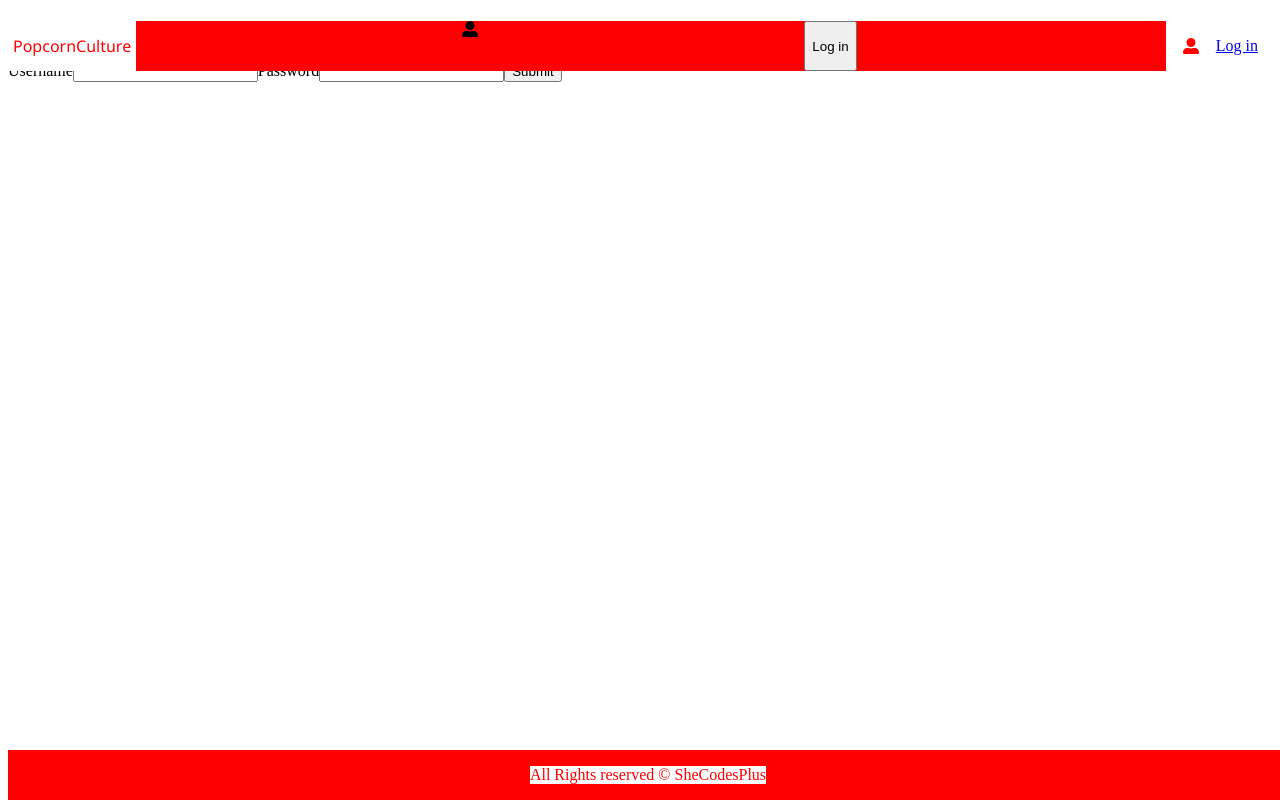
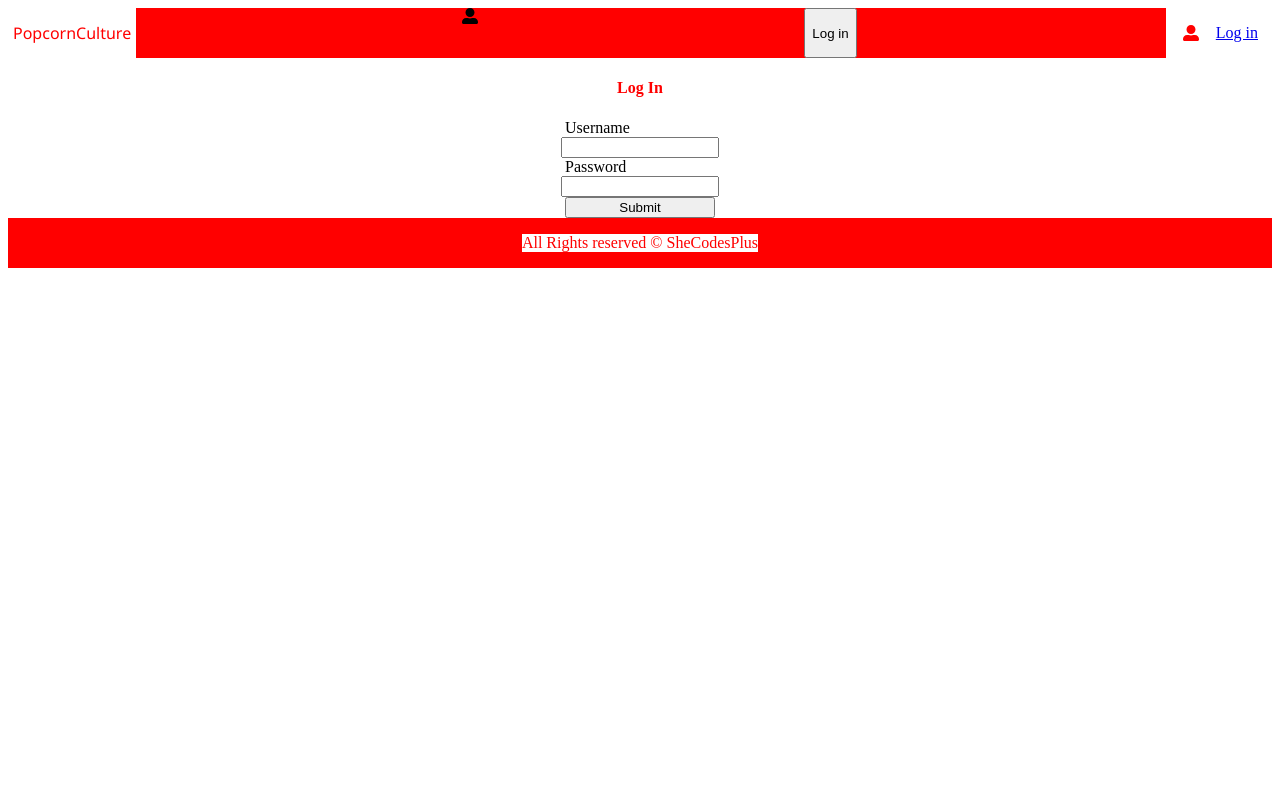
Before and after one commit to PerthWebGirls/plus-perth-2019-floaty-potato-front-end, a React (Create React App) app in the folder popcornculture/: page /Login in a window 1280 px wide. Built offline with nearby package versions, Linux system fonts and the light colour scheme; no server answers.

Commit message:
update Padding and style of login form and footer

```diff
--- a/popcornculture/src/components/organisms/Footer.css
+++ b/popcornculture/src/components/organisms/Footer.css
@@ -5,8 +5,6 @@
     justify-content: center;
     background-color: red;
     height: 50px;
-
-    position:absolute;
     bottom:0;
 
 }
--- /dev/null
+++ b/popcornculture/src/components/organisms/LoginForm.css
@@ -0,0 +1,21 @@
+.LoginForm{
+    padding-top: 50px;
+    display: flex;
+    flex-direction: column;
+    align-items: center;
+}
+h4 {
+    color: red;
+}
+.Label{
+    width: 150px;
+}
+
+.Input{
+    width: 150px;
+
+}
+
+.Submit {
+    width: 150px;
+}
--- a/popcornculture/src/components/organisms/LoginForm.js
+++ b/popcornculture/src/components/organisms/LoginForm.js
@@ -1,6 +1,6 @@
 import React from 'react';
 import PropTypes from 'prop-types';
-
+import "./LoginForm.css"
 class LoginForm extends React.Component {
   state = {
     username: '',
@@ -24,23 +24,23 @@ class LoginForm extends React.Component {
 
   render() {
     return (
-      <form method="POST" onSubmit={e => this.props.handle_login(e, this.state, this.on_success)}>
+      <form className = "LoginForm" method="POST" onSubmit={e => this.props.handle_login(e, this.state, this.on_success)}>
         <h4>Log In</h4>
-        <label htmlFor="username">Username</label>
-        <input
+        <label className ="Label" htmlFor="username">Username</label>
+        <input className ="Input"
           type="text"
           name="username"
           value={this.state.username}
           onChange={this.handle_change}
         />
-        <label htmlFor="password">Password</label>
-        <input
+        <label className="Label"htmlFor="password">Password</label>
+        <input className="Input"
           type="password"
           name="password"
           value={this.state.password}
           onChange={this.handle_change}
         />
-        <input type="submit" />
+        <input className ="Submit" type="submit" />
       </form>
     );
   }
```
